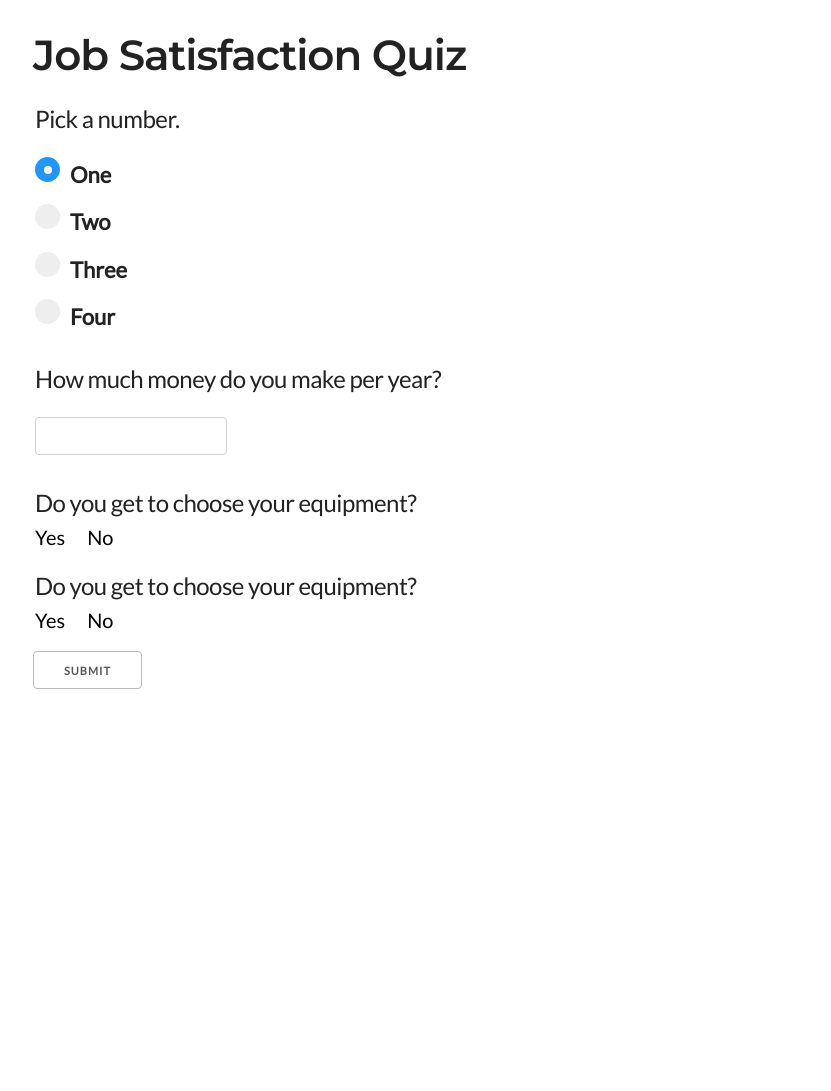
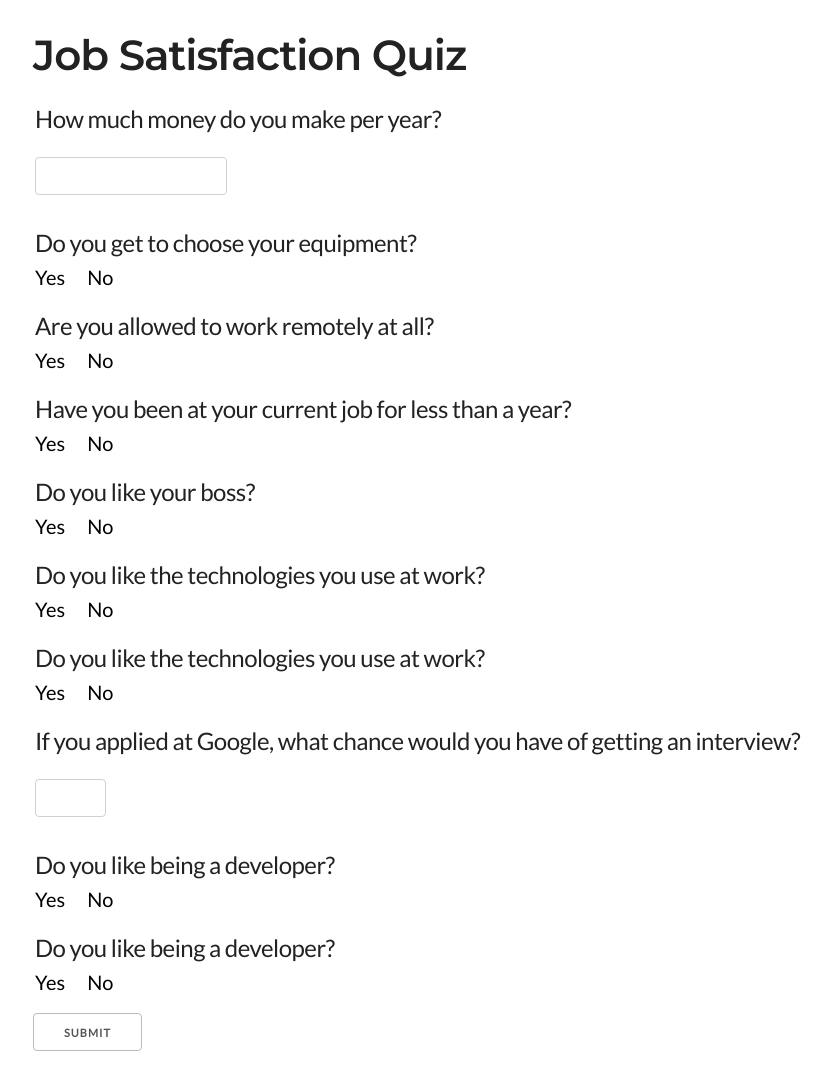
Before and after one commit to tinversenorm/job_satisfaction_predictor, a Flask app: page / in a window 1280 px wide. Shown: the whole page, without its empty margins (127-958 px from the left). Before the commit the page ends 689 px from the top, so only its background shows below. Run offline with Flask 2, Linux system fonts and the light colour scheme.

Commit message:
Added all questions

```diff
--- a/templates/questions.html
+++ b/templates/questions.html
@@ -14,25 +14,6 @@
         </div>
         <div class="row">
         	<form method="get" action="/predict">
-        		<fieldset id="test">
-	        		<h5>Pick a number.</h5>
-	        		<label class="btn-container">One
-	                  	<input type="radio" checked="checked" value="1" name="radio">
-	                  	<span class="radio"></span>
-	                </label>
-	                <label class="btn-container">Two
-	                  	<input type="radio" value="2" name="radio">
-	                  	<span class="radio"></span>
-	                </label>
-	                <label class="btn-container">Three
-	                  	<input type="radio" name="radio">
-	                  	<span class="radio"></span>
-	                </label>
-	                <label class="btn-container">Four
-	                  	<input type="radio" name="radio">
-	                  	<span class="radio"></span>
-	                </label>
-                </fieldset>
                 <fieldset id="salary">
                 	<h5>How much money do you make per year?</h5>
                 	<input type="number" name="salary">
@@ -43,15 +24,67 @@
                 		<a class="yn" data="yes">Yes</a>
                 		<a class="yn" data="no">No</a>
                 	</div>
-                	<input type="hidden" value="yes" name="choose_equip">
+                	<input type="hidden" value="1" name="choose_equip">
                 </fieldset>
-                <fieldset id="choose_equip">
-                	<h5>Do you get to choose your equipment?</h5>
+                <fieldset id="remote">
+                	<h5>Are you allowed to work remotely at all?</h5>
                 	<div style="margin-top: -20px;">
                 		<a class="yn" data="yes">Yes</a>
                 		<a class="yn" data="no">No</a>
                 	</div>
-                	<input type="hidden" value="yes" name="choose_equip">
+                	<input type="hidden" value="1" name="remote">
+                </fieldset>
+                <fieldset id="curr_job_less_than_year">
+                    <h5>Have you been at your current job for less than a year?</h5>
+                    <div style="margin-top: -20px;">
+                        <a class="yn" data="yes">Yes</a>
+                        <a class="yn" data="no">No</a>
+                    </div>
+                    <input type="hidden" value="1" name="curr_job_less_than_year">
+                </fieldset>
+                <fieldset id="like_boss">
+                    <h5>Do you like your boss?</h5>
+                    <div style="margin-top: -20px;">
+                        <a class="yn" data="yes">Yes</a>
+                        <a class="yn" data="no">No</a>
+                    </div>
+                    <input type="hidden" value="1" name="like_boss">
+                </fieldset>
+                <fieldset id="job_technologies">
+                    <h5>Do you like the technologies you use at work?</h5>
+                    <div style="margin-top: -20px;">
+                        <a class="yn" data="yes">Yes</a>
+                        <a class="yn" data="no">No</a>
+                    </div>
+                    <input type="hidden" value="1" name="job_technologies">
+                </fieldset>
+                <fieldset id="look_postings_frequent">
+                    <h5>Do you like the technologies you use at work?</h5>
+                    <div style="margin-top: -20px;">
+                        <a class="yn" data="yes">Yes</a>
+                        <a class="yn" data="no">No</a>
+                    </div>
+                    <input type="hidden" value="1" name="look_postings_frequent">
+                </fieldset>
+                <fieldset id="interview">
+                    <h5>If you applied at Google, what chance would you have of getting an interview?</h5>
+                    <input type="number" name="salary" min="0" max="100">
+                </fieldset>
+                <fieldset id="like_developer">
+                    <h5>Do you like being a developer?</h5>
+                    <div style="margin-top: -20px;">
+                        <a class="yn" data="yes">Yes</a>
+                        <a class="yn" data="no">No</a>
+                    </div>
+                    <input type="hidden" value="1" name="like_developer">
+                </fieldset>
+                <fieldset id="overpaid">
+                    <h5>Do you like being a developer?</h5>
+                    <div style="margin-top: -20px;">
+                        <a class="yn" data="yes">Yes</a>
+                        <a class="yn" data="no">No</a>
+                    </div>
+                    <input type="hidden" value="1" name="overpaid">
                 </fieldset>
                 <input class="btn" type="submit" value="submit"/>
         	</form>
```
